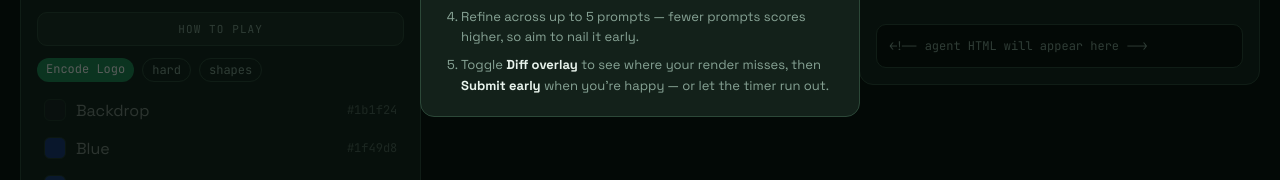
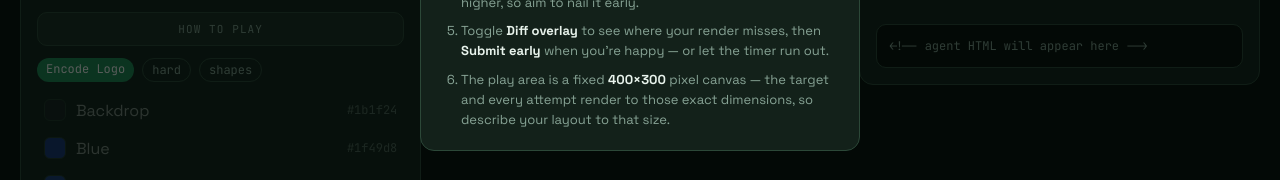
Before and after one commit to vudaodev/prompt-battle, a React (Vite) app: page / in a window 1280 px wide. Both pictures are taken after a click on the button "HOW TO PLAY". Shown: the part 448-628 px from the top of the page. Built offline with nearby package versions, Linux system fonts and the light colour scheme; no server answers.

Commit message:
feat: note fixed 400x300 canvas size in How To Play popup

```diff
--- a/src/App.tsx
+++ b/src/App.tsx
@@ -221,7 +221,10 @@ export default function App() {
         const insert = `${hex} `;
         const el = promptRef.current;
         if (!el) {
-            setDraft((prev) => prev + (prev && !prev.endsWith(' ') ? ' ' : '') + insert);
+            setDraft(
+                (prev) =>
+                    prev + (prev && !prev.endsWith(' ') ? ' ' : '') + insert,
+            );
             return;
         }
         const start = el.selectionStart ?? el.value.length;
@@ -392,7 +395,9 @@ export default function App() {
                                     type="button"
                                     className="how-to-play-close"
                                     aria-label="Close"
-                                    onClick={() => howToPlayRef.current?.close()}
+                                    onClick={() =>
+                                        howToPlayRef.current?.close()
+                                    }
                                 >
                                     ×
                                 </button>
@@ -423,6 +428,15 @@ export default function App() {
                                     where your render misses, then{' '}
                                     <strong>Submit early</strong> when you’re
                                     happy — or let the timer run out.
+                                </li>
+                                <li>
+                                    The play area is a fixed{' '}
+                                    <strong>
+                                        {CANVAS.width}×{CANVAS.height}
+                                    </strong>{' '}
+                                    pixel canvas — the target and every attempt
+                                    render to those exact dimensions, so
+                                    describe your layout to that size.
                                 </li>
                             </ol>
                         </div>
```
Also changed, not shown: context/current-feature.md (+1 -4 lines), context/features/008-how-to-play-canvas-size.md (added, +23 -0 lines).
